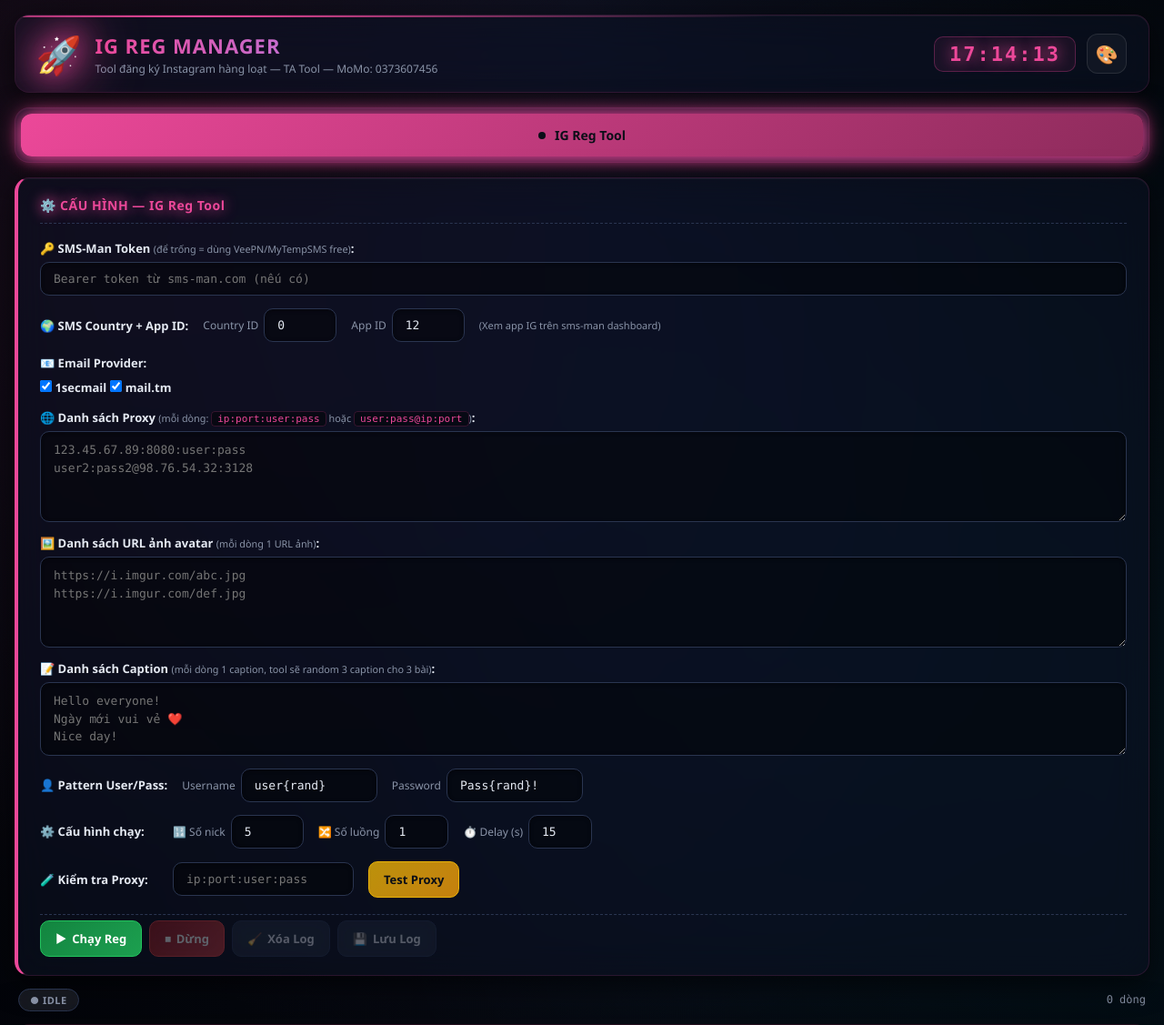
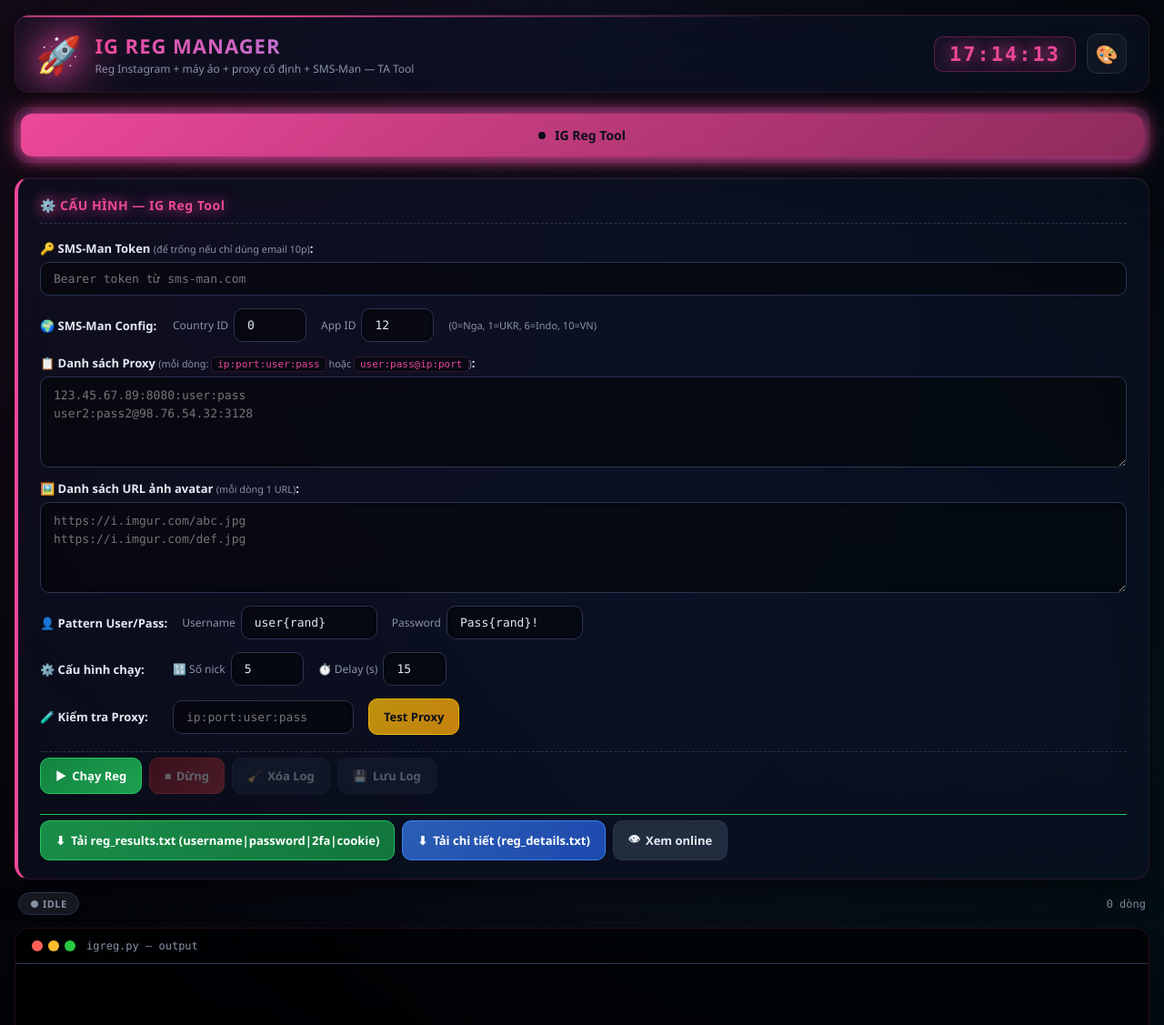
Before and after one commit to letuanlabo19-netizen/Reg-ig, a Flask app: page / in a window 1280 px wide. Shown: the top 1127 px of the page at 91% size. Run offline with Flask 3, Linux system fonts and the light colour scheme; data that the repository does not hold is empty; some libraries are stand-ins or nearby versions.

Commit message:
Update index.html

```diff
--- a/templates/index.html
+++ b/templates/index.html
@@ -13,7 +13,7 @@
             <span class="logo-icon">🚀</span>
             <div>
                 <h1>IG REG MANAGER</h1>
-                <p class="subtitle">Tool đăng ký Instagram hàng loạt — TA Tool — MoMo: 0373607456</p>
+                <p class="subtitle">Reg Instagram + máy ảo + proxy cố định + SMS-Man — TA Tool</p>
             </div>
         </div>
         <div class="header-info">
@@ -41,7 +41,6 @@
         {% set safe_key = key | replace('.', '_') %}
         <section class="tool-panel" data-tool="{{ key }}" data-safe="{{ safe_key }}" style="--panel-color: {{ info.color }}">
 
-            <!-- Canvas hiệu ứng CHO FORM -->
             <canvas class="fx-canvas-form"></canvas>
 
             <div class="config-form" id="form-{{ safe_key }}">
@@ -49,61 +48,45 @@
 
                 <!-- SMS-Man -->
                 <div class="form-row">
-                    <label>🔑 SMS-Man Token <small>(để trống = dùng VeePN/MyTempSMS free)</small>:</label>
-                    <input type="text" class="cfg-input cfg-sms-token" placeholder="Bearer token từ sms-man.com (nếu có)" autocomplete="off">
+                    <label>🔑 SMS-Man Token <small>(để trống nếu chỉ dùng email 10p)</small>:</label>
+                    <input type="text" class="cfg-input cfg-sms-token" placeholder="Bearer token từ sms-man.com" autocomplete="off">
                 </div>
 
                 <div class="form-row form-row-inline">
-                    <label>🌍 SMS Country + App ID:</label>
+                    <label>🌍 SMS-Man Config:</label>
                     <div class="inline-inputs">
                         <span>Country ID <input type="text" class="cfg-input cfg-country-id" value="0" style="width:80px"></span>
                         <span>App ID <input type="text" class="cfg-input cfg-app-id" value="12" style="width:80px"></span>
-                        <span style="color:var(--text-dim);font-size:11px">(Xem app IG trên sms-man dashboard)</span>
+                        <span style="color:var(--text-dim);font-size:11px">(0=Nga, 1=UKR, 6=Indo, 10=VN)</span>
                     </div>
                 </div>
 
-                <!-- Email provider -->
+                <!-- Proxy -->
                 <div class="form-row">
-                    <label>📧 Email Provider:</label>
-                    <div class="checkbox-group">
-                        <label class="cb-item"><input type="checkbox" class="cfg-email cfg-email-1secmail" checked> 1secmail</label>
-                        <label class="cb-item"><input type="checkbox" class="cfg-email cfg-email-mailtm" checked> mail.tm</label>
+                    <label>📋 Danh sách Proxy <small>(mỗi dòng: <code>ip:port:user:pass</code> hoặc <code>user:pass@ip:port</code>)</small>:</label>
+                    <textarea class="cfg-input cfg-proxies" rows="4" placeholder="123.45.67.89:8080:user:pass&#10;user2:pass2@98.76.54.32:3128"></textarea>
+                </div>
+
+                <!-- Avatar -->
+                <div class="form-row">
+                    <label>🖼️ Danh sách URL ảnh avatar <small>(mỗi dòng 1 URL)</small>:</label>
+                    <textarea class="cfg-input cfg-avatars" rows="4" placeholder="https://i.imgur.com/abc.jpg&#10;https://i.imgur.com/def.jpg"></textarea>
+                </div>
+
+                <!-- Pattern -->
+                <div class="form-row form-row-inline">
+                    <label>👤 Pattern User/Pass:</label>
+                    <div class="inline-inputs">
+                        <span>Username <input type="text" class="cfg-input cfg-username" value="user{rand}" style="width:150px"></span>
+                        <span>Password <input type="text" class="cfg-input cfg-password" value="Pass{rand}!" style="width:150px"></span>
                     </div>
                 </div>
 
-                <!-- Proxy list -->
-                <div class="form-row">
-                    <label>🌐 Danh sách Proxy <small>(mỗi dòng: <code>ip:port:user:pass</code> hoặc <code>user:pass@ip:port</code>)</small>:</label>
-                    <textarea class="cfg-input cfg-proxies" rows="4" placeholder="123.45.67.89:8080:user:pass&#10;user2:pass2@98.76.54.32:3128"></textarea>
-                </div>
-
-                <!-- Avatar URLs -->
-                <div class="form-row">
-                    <label>🖼️ Danh sách URL ảnh avatar <small>(mỗi dòng 1 URL ảnh)</small>:</label>
-                    <textarea class="cfg-input cfg-avatars" rows="4" placeholder="https://i.imgur.com/abc.jpg&#10;https://i.imgur.com/def.jpg"></textarea>
-                </div>
-
-                <!-- Captions -->
-                <div class="form-row">
-                    <label>📝 Danh sách Caption <small>(mỗi dòng 1 caption, tool sẽ random 3 caption cho 3 bài)</small>:</label>
-                    <textarea class="cfg-input cfg-captions" rows="3" placeholder="Hello everyone!&#10;Ngày mới vui vẻ ❤️&#10;Nice day!"></textarea>
-                </div>
-
-                <!-- Username / Password pattern -->
-                <div class="form-row form-row-inline">
-                    <label>👤 Pattern User/Pass:</label>
-                    <div class="inline-inputs">
-                        <span>Username <input type="text" class="cfg-input cfg-username-pattern" value="user{rand}" style="width:150px"></span>
-                        <span>Password <input type="text" class="cfg-input cfg-password-pattern" value="Pass{rand}!" style="width:150px"></span>
-                    </div>
-                </div>
-
-                <!-- Số nick / luồng / delay -->
+                <!-- Config chạy -->
                 <div class="form-row form-row-inline">
                     <label>⚙️ Cấu hình chạy:</label>
                     <div class="inline-inputs">
                         <span>🔢 Số nick <input type="number" class="cfg-input cfg-count" value="5" min="1" max="500" style="width:80px"></span>
-                        <span>🔀 Số luồng <input type="number" class="cfg-input cfg-threads" value="1" min="1" max="20" style="width:70px"></span>
                         <span>⏱️ Delay (s) <input type="number" class="cfg-input cfg-delay" value="15" min="5" style="width:70px"></span>
                     </div>
                 </div>
@@ -117,11 +100,25 @@
                     </div>
                 </div>
 
+                <!-- Nút hành động -->
                 <div class="form-actions">
                     <button class="btn btn-start" data-tool="{{ key }}"><span class="btn-icon">▶</span> Chạy Reg</button>
                     <button class="btn btn-stop" data-tool="{{ key }}" disabled><span class="btn-icon">⏹</span> Dừng</button>
                     <button class="btn btn-clear" data-tool="{{ key }}" disabled><span class="btn-icon">🧹</span> Xóa Log</button>
                     <button class="btn btn-save" data-tool="{{ key }}" disabled><span class="btn-icon">💾</span> Lưu Log</button>
+                </div>
+
+                <!-- Nút tải kết quả -->
+                <div class="form-actions" style="border-top: 1px solid var(--green); margin-top: 8px;">
+                    <a href="/api/download-results" class="btn" style="text-decoration:none;background:linear-gradient(135deg, rgba(34,197,94,0.7), rgba(22,163,74,0.7));border-color:#22c55e;color:#fff" download>
+                        <span class="btn-icon">⬇</span> Tải reg_results.txt (username|password|2fa|cookie)
+                    </a>
+                    <a href="/api/download-details" class="btn" style="text-decoration:none;background:linear-gradient(135deg, rgba(59,130,246,0.7), rgba(37,99,235,0.7));border-color:#3b82f6;color:#fff" download>
+                        <span class="btn-icon">⬇</span> Tải chi tiết (reg_details.txt)
+                    </a>
+                    <a href="/api/view-results" class="btn" style="text-decoration:none;background:rgba(51,65,85,0.6)" target="_blank">
+                        <span class="btn-icon">👁</span> Xem online
+                    </a>
                 </div>
             </div>
 
@@ -137,7 +134,6 @@
                     <div class="term-title">{{ key }}.py — output</div>
                 </div>
                 <div class="terminal" id="term-{{ safe_key }}"></div>
-                <!-- Canvas hiệu ứng CHO TERMINAL -->
                 <canvas class="fx-canvas-term"></canvas>
             </div>
 
```
